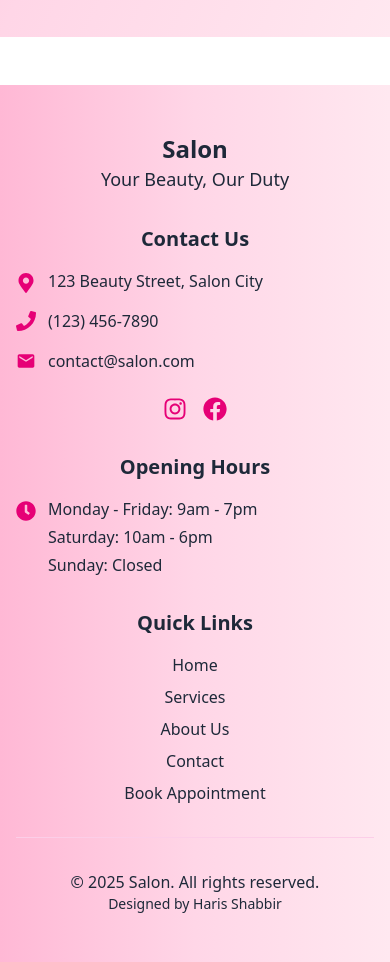
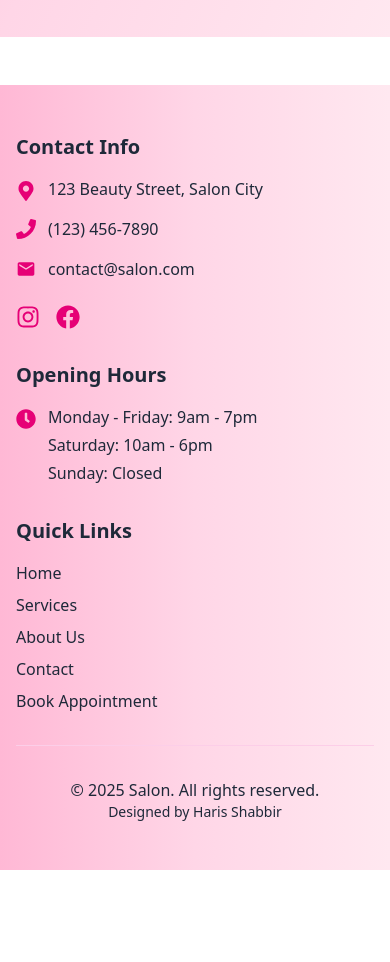
Before and after one commit to Harisshabbir76/hair-saloon, a Next.js app in the folder frontend/: page / in a window 390 px wide. Shown: the part 3920-4882 px from the top of the page. After the commit the page ends 4790 px from the top, so only its background shows below. Built offline with nearby package versions, Linux system fonts and the light colour scheme.

Commit message:
initial commit

```diff
--- a/frontend/src/components/Footer.tsx
+++ b/frontend/src/components/Footer.tsx
@@ -6,16 +6,11 @@ export default function Footer() {
   return (
     <footer className="bg-gradient-to-r from-[#ffb8d5] via-[#ffd6e7] to-[#ffe8f0] text-gray-800 py-12 px-4 sm:px-6 lg:px-8">
       <div className="max-w-7xl mx-auto">
-        {/* Salon Info - Centered on mobile */}
-        <div className="text-center md:text-left mb-8 md:mb-0">
-          <h3 className="text-2xl font-bold">Salon</h3>
-          <p className="text-lg">Your Beauty, Our Duty</p>
-        </div>
-
-        <div className="grid grid-cols-1 md:grid-cols-3 gap-8 mt-8">
+        {/* Main content row */}
+        <div className="flex flex-col md:flex-row gap-8 justify-between">
           {/* Contact Info */}
-          <div className="space-y-4">
-            <h4 className="text-xl font-semibold text-center md:text-left">Contact Us</h4>
+          <div className="space-y-4 flex-1">
+            <h4 className="text-xl font-semibold">Contact Info</h4>
             <div className="flex items-start space-x-3">
               <FaMapMarkerAlt className="text-pink-600 text-xl mt-1" />
               <span>123 Beauty Street, Salon City</span>
@@ -28,8 +23,7 @@ export default function Footer() {
               <MdEmail className="text-pink-600 text-xl" />
               <span>contact@salon.com</span>
             </div>
-            {/* Social Icons moved here */}
-            <div className="flex justify-center md:justify-start space-x-4 pt-2">
+            <div className="flex space-x-4 pt-2">
               <a href="https://instagram.com" target="_blank" rel="noopener noreferrer" className="text-pink-600 hover:text-pink-800 transition-colors">
                 <FaInstagram className="text-2xl" />
               </a>
@@ -39,9 +33,9 @@ export default function Footer() {
             </div>
           </div>
 
-          {/* Hours */}
-          <div className="space-y-4">
-            <h4 className="text-xl font-semibold text-center md:text-left">Opening Hours</h4>
+          {/* Opening Hours */}
+          <div className="space-y-4 flex-1">
+            <h4 className="text-xl font-semibold">Opening Hours</h4>
             <div className="flex space-x-3">
               <FaClock className="text-pink-600 text-xl mt-1 flex-shrink-0" />
               <div className="space-y-1">
@@ -53,9 +47,9 @@ export default function Footer() {
           </div>
 
           {/* Quick Links */}
-          <div className="space-y-4">
-            <h4 className="text-xl font-semibold text-center md:text-left">Quick Links</h4>
-            <nav className="flex flex-col space-y-2 items-center md:items-start">
+          <div className="space-y-4 flex-1">
+            <h4 className="text-xl font-semibold">Quick Links</h4>
+            <nav className="flex flex-col space-y-2">
               <Link href="/" className="hover:text-pink-600 transition-colors">Home</Link>
               <Link href="/our-services" className="hover:text-pink-600 transition-colors">Services</Link>
               <Link href="/about-us" className="hover:text-pink-600 transition-colors">About Us</Link>
```
